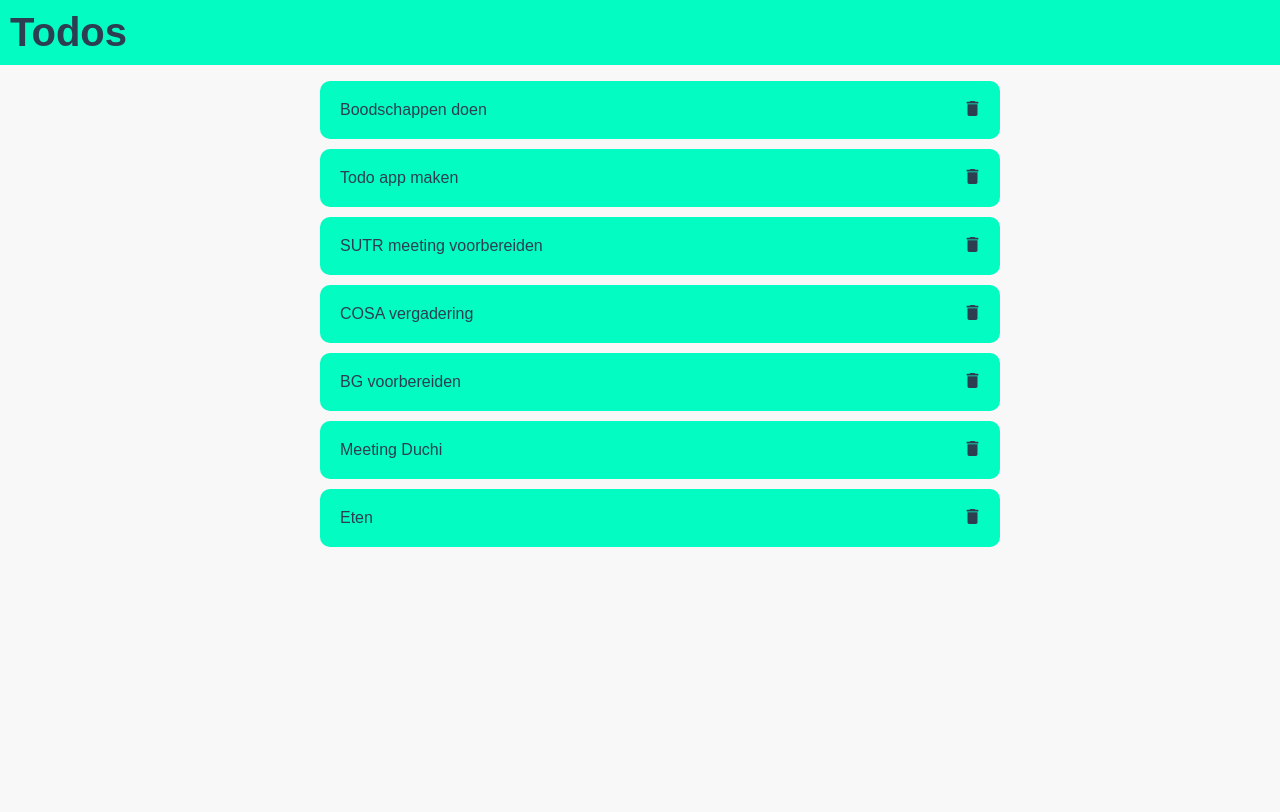
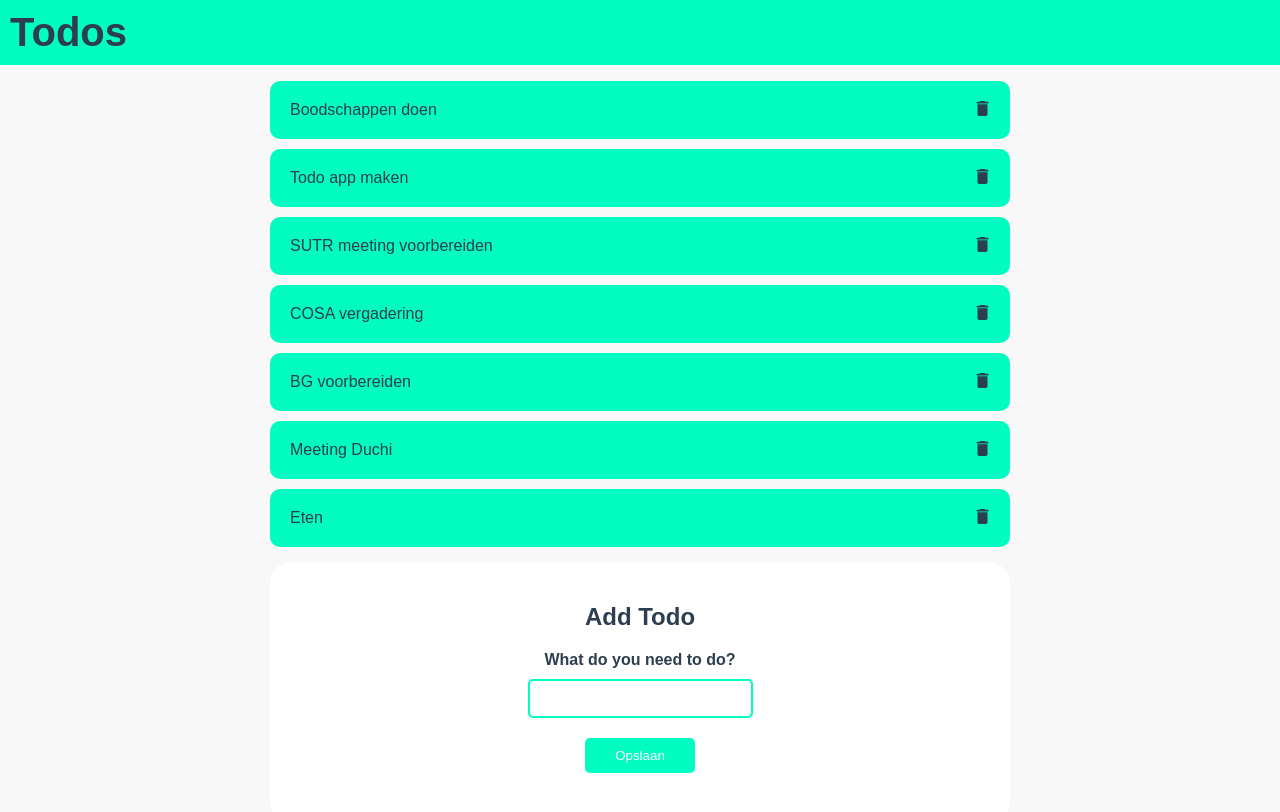
Before and after one commit to larsmarginet/vue-todo, a Vue app: page / in a window 1280 px wide. Shown: the top 812 px of the page. Built offline with nearby package versions, Linux system fonts and the light colour scheme.

Commit message:
add todo Close #3

```diff
--- /dev/null
+++ b/src/components/AddTodo.vue
@@ -0,0 +1,85 @@
+<template>
+    <section class="wrapper">
+        <h2>Add Todo</h2>
+        <form @submit.prevent="handleSubmitTodo" class="form">
+            <label class="form__label" for="todo">
+                <span class="form__label__text">What do you need to do?</span>
+                <input class="form__label__input" type="text" name="todo" id="todo" v-model="todo">
+            </label>
+            <button class="form__button" type="submit">Opslaan</button>
+        </form>
+    </section>
+</template>
+
+<script>
+import { ref } from 'vue';
+import { useStore } from 'vuex';
+
+export default {
+    setup() {
+        const store = useStore();
+        const todo = ref('');
+
+        const handleSubmitTodo = () => {
+            store.dispatch('addTodo', {todo: todo.value});
+            todo.value = '';
+        }
+
+        return {
+            todo,
+            handleSubmitTodo,
+        }
+    }
+}
+</script>
+
+<style lang="scss" scoped>
+@import '../styles/tokens.scss';
+
+    .wrapper {
+        display: flex;
+        flex-direction: column;
+        align-items: center;
+        background-color: white;
+        border-radius: 2rem;
+        padding: 2rem 5rem 5rem 5rem;
+    }
+
+    .form__label {
+        display: flex;
+        flex-direction: column;
+        align-items: center;
+    }
+
+    .form {
+        width: 100%;
+        display: flex;
+        flex-direction: column;
+        align-items: center;
+        text-align: center;
+    }
+
+    .form__label__text {
+        font-weight: bold;
+        margin-bottom: 1rem;
+        display: block;
+        text-align: center;
+    }
+
+    .form__label__input {
+        border: .2rem solid $green;
+        padding: 1rem;
+        border-radius: .5rem;
+        background: none;
+        width: 100%;
+    }
+
+    .form__button {
+        border: none;
+        color: white;
+        background-color: $green;
+        border-radius: .5rem;
+        padding: 1rem 3rem;
+        margin-top: 2rem;
+    }
+</style>
--- a/src/components/TodoItem.vue
+++ b/src/components/TodoItem.vue
@@ -34,7 +34,7 @@ export default {
   background-color: $green;
   padding: 2rem;
   border-radius: 1rem;
-  margin: 1rem;
+  margin: 1rem 0;
   cursor: pointer;
 }
 
--- a/src/store/index.js
+++ b/src/store/index.js
@@ -15,6 +15,14 @@ export default createStore({
     }
   },
   mutations: {
+    addTodo(state, payload) {
+      const todo = {
+        id: state.todos.length + 1,
+        todo: payload.todo,
+        done: false
+      }
+      state.todos.unshift(todo);
+    },
     removeTodo(state, payload) {
       const id = payload.id;
       const todoIndex = state.todos.findIndex(todo => todo.id === id);
@@ -22,6 +30,9 @@ export default createStore({
     }
   },
   actions: {
+    addTodo(ctx, payload) {
+      ctx.commit('addTodo', payload)
+    },
     removeTodo(ctx, payload) {
       ctx.commit('removeTodo', payload)
     }
--- a/src/views/Todos.vue
+++ b/src/views/Todos.vue
@@ -1,8 +1,9 @@
 <template>
   <div class="todos">
-    <ul class="todos__list">
+    <transition-group tag='ul' class="todos__list" name="todo-list">
       <TodoItem v-for="todo in todos" :key="todo.id" :todo="todo.todo" :id="todo.id"></TodoItem>
-    </ul>
+    </transition-group>
+    <AddTodo></AddTodo>
   </div>
 </template>
 
@@ -10,11 +11,13 @@
 import { computed } from "vue";
 import { useStore } from 'vuex';
 import TodoItem from '../components/TodoItem';
+import AddTodo from '../components/AddTodo';
 
 export default {
   name: 'Home',
   components: {
-    TodoItem
+    TodoItem,
+    AddTodo
   },
   setup() {
     const store = useStore();
@@ -32,4 +35,41 @@ export default {
   max-width: 74rem;
   margin: 0 auto;
 }
+
+.todos__list {
+  padding: 0;
+}
+
+.todo-list-enter-from {
+    opacity: 0;
+    transform: translateX(-30px);
+}
+
+.todo-list-enter-active {
+    transition: all 300ms ease-out;
+}
+
+.todo-list-enter-to {
+    opacity: 1;
+    transform: translateX(0);
+}
+
+.todo-list-leave-from {
+    opacity: 1;
+    transform: translateX(0);
+}
+
+.todo-list-leave-active {
+    transition: all 300ms ease-in;
+    position: absolute;
+}
+
+.todo-list-leave-to {
+    opacity: 0;
+    transform: translateX(30px);
+}
+
+.todo-list-move {
+    transition: transform .3s ease-in-out;
+}
 </style>
```
